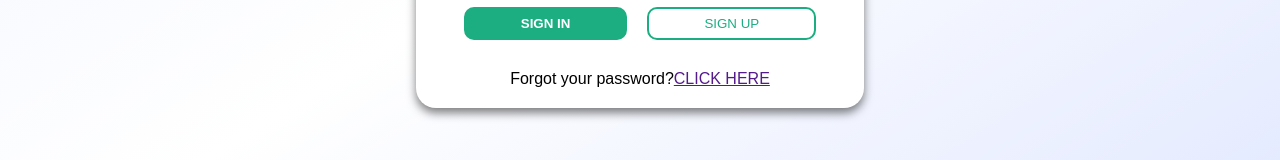
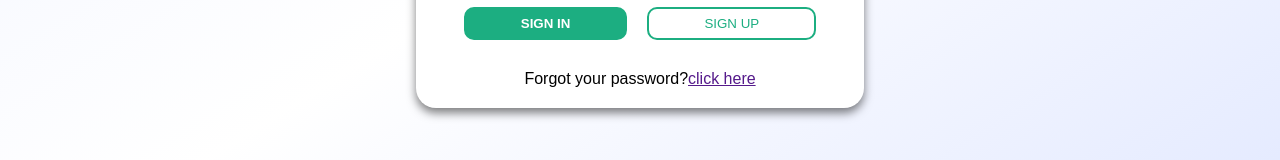
Before and after one commit to NelMatrix743/simple_react_sign_in_up, a React (Vite) app: page / in a window 1280 px wide. Shown: the part 511-671 px from the top of the page. Built offline with nearby package versions, Linux system fonts and the light colour scheme.

Commit message:
change password reset link text to lower-case

```diff
--- a/src/Components/AuthSection/AuthSection.jsx
+++ b/src/Components/AuthSection/AuthSection.jsx
@@ -40,7 +40,7 @@ let AuthSection = () => {
 
             <div className="forgot-password-section">
                 Forgot your password?
-                <a href="">CLICK HERE</a>
+                <a href="">click here</a>
             </div>
 
         </div>
```
